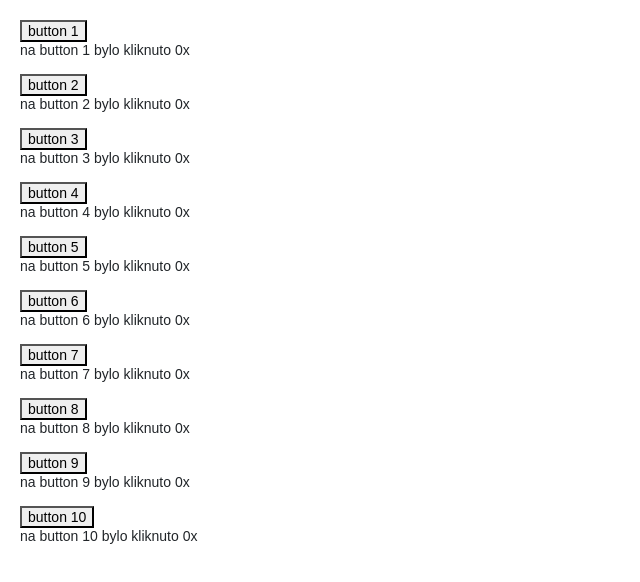
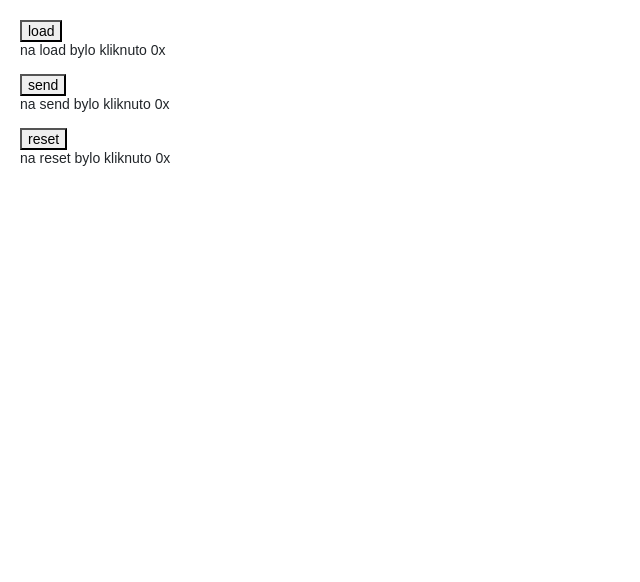
Before and after one commit to petrpida/sda-react-app, a React (Create React App) app: page / in a window 1280 px wide. Shown: the top 582 px of the page, without its empty margins (0-640 px from the left). Built offline with nearby package versions, Linux system fonts and the light colour scheme.

Commit message:
8. buttonsNames added

```diff
--- a/src/App.js
+++ b/src/App.js
@@ -11,7 +11,7 @@ function App() {
       {/* <Button buttonName="button 1" disableCounter={true}/> */}
       {/* <Button buttonName="button 2" disableCounter={false}/> */}
       {/* <Button buttonName="button 3" disableCounter={false}/> */}
-          <MyButtonList buttonsCount={10} disableCounters={false}/>
+          <MyButtonList buttonsNames={["load", "send", "reset"]} disableCounters={false}/>
     </div>
   );
 }
--- a/src/sharedComponents/MyButton/index.jsx
+++ b/src/sharedComponents/MyButton/index.jsx
@@ -2,7 +2,6 @@ import React, {useState} from "react";
 
 export default function Button({ buttonName, disableCounter }) {
   let [counter, setCounter] = useState(0)
-  console.log(counter)
 
 
   return (
--- a/src/sharedComponents/MyButtonList/index.jsx
+++ b/src/sharedComponents/MyButtonList/index.jsx
@@ -1,11 +1,10 @@
 import React from "react";
 import Button from "../MyButton";
 
-export default function MyButtonList({buttonsCount, disableCounters}) {
-    const buttons = []
-    for (let i = 0; i < buttonsCount; i++) {
-        buttons.push(<Button buttonName={"button " + (i + 1)} disableCounter={disableCounters} />)
+export default function MyButtonList({buttonsNames, disableCounters}) {
+    let buttons = []
+    for (let i = 0; i < buttonsNames.length; i++) {
+        buttons.push(<Button buttonName={buttonsNames[i]} disableCounter={disableCounters} />)
     }
-
     return buttons
 }
```
